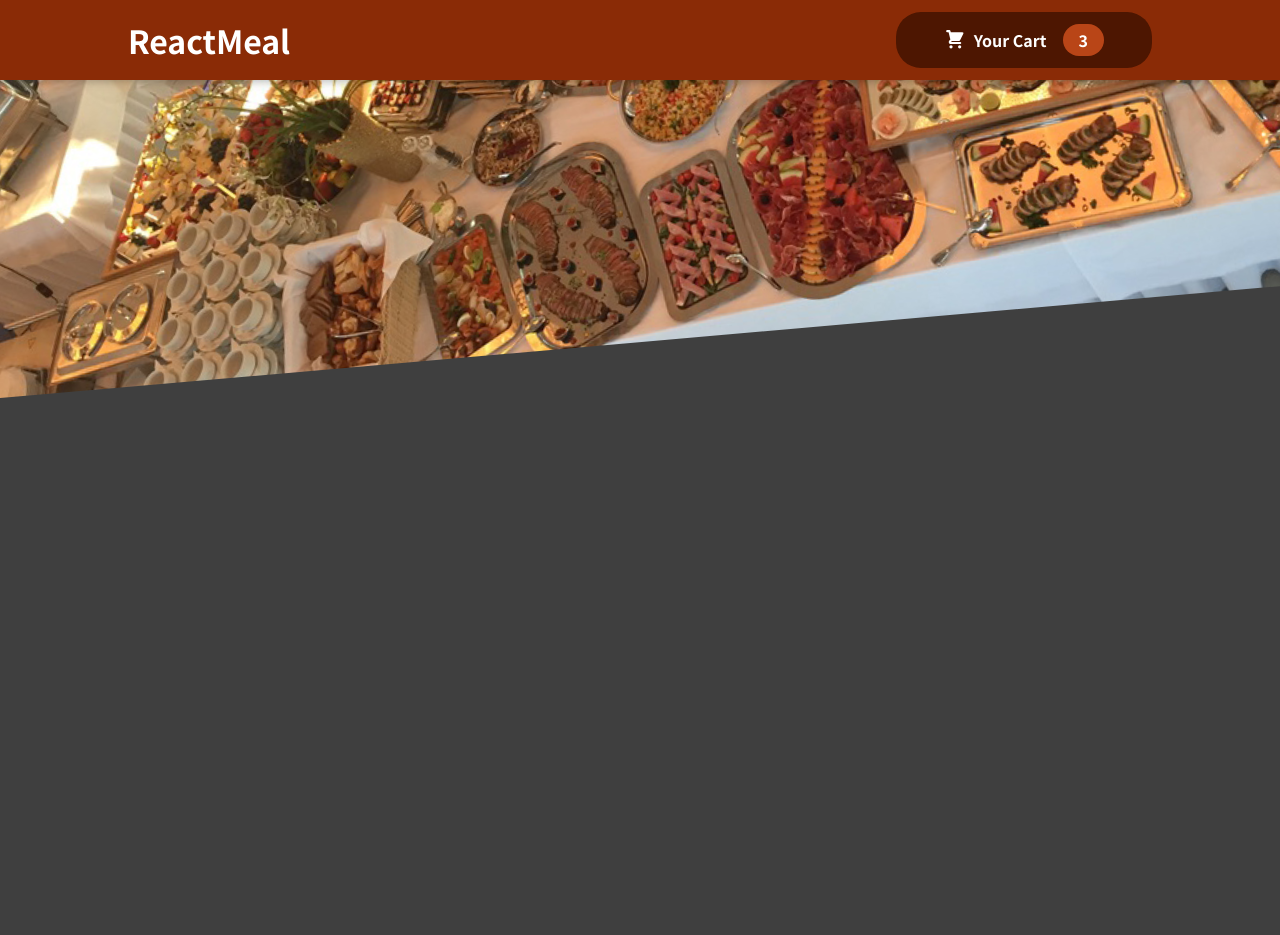
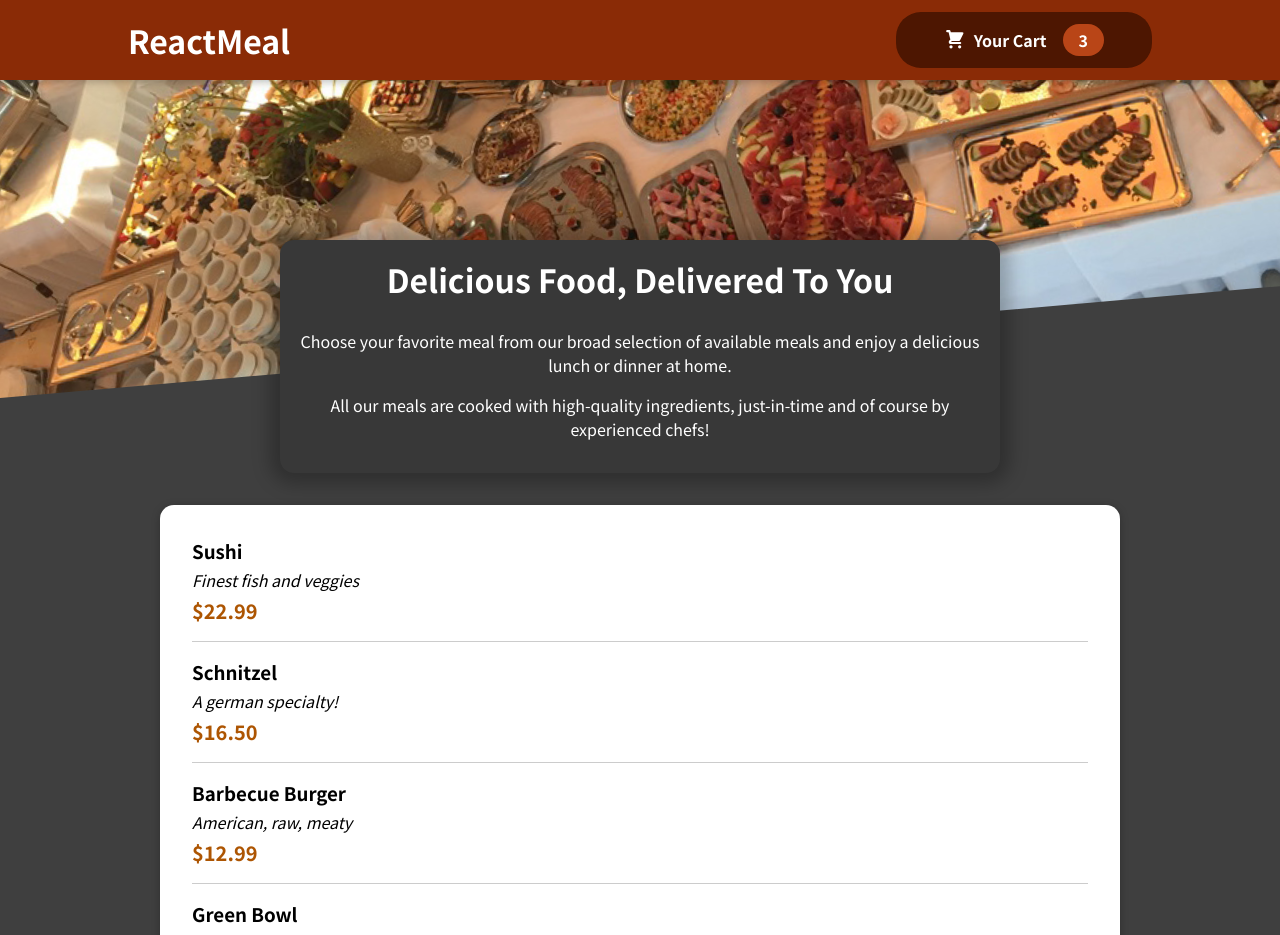
Before and after one commit to andrelmm91/FoodOrder_React, a React (Create React App) app: page / in a window 1280 px wide. Shown: the top 935 px of the page. Before the commit the page ends 800 px from the top, so only its background shows below. Built offline with nearby package versions, Linux system fonts and the light colour scheme.

Commit message:
adding mealItems and list

```diff
--- a/src/App.js
+++ b/src/App.js
@@ -1,10 +1,14 @@
 import React from "react";
 import Header from "./components/Layout/Header";
+import Meals from "./components/Meals/Meals";
 
 function App() {
   return (
     <React.Fragment>
       <Header />
+      <main>
+        <Meals />
+      </main>
     </React.Fragment>
   );
 }
--- /dev/null
+++ b/src/components/Meals/AvailableMeals.js
@@ -0,0 +1,51 @@
+import Card from "../UI/Card";
+import classes from "./AvailableMeals.module.css";
+import MealItem from "./MealItem/MealItem";
+
+const DUMMY_MEALS = [
+  {
+    id: "m1",
+    name: "Sushi",
+    description: "Finest fish and veggies",
+    price: 22.99,
+  },
+  {
+    id: "m2",
+    name: "Schnitzel",
+    description: "A german specialty!",
+    price: 16.5,
+  },
+  {
+    id: "m3",
+    name: "Barbecue Burger",
+    description: "American, raw, meaty",
+    price: 12.99,
+  },
+  {
+    id: "m4",
+    name: "Green Bowl",
+    description: "Healthy...and green...",
+    price: 18.99,
+  },
+];
+
+const AvailableMeals = () => {
+  const mealsList = DUMMY_MEALS.map((meal) => (
+    <MealItem
+      key={meal.id}
+      name={meal.name}
+      description={meal.description}
+      price={meal.price}
+    />
+  ));
+
+  return (
+    <section className={classes.meals}>
+      <Card>
+        <ul>{mealsList}</ul>
+      </Card>
+    </section>
+  );
+};
+
+export default AvailableMeals;
--- /dev/null
+++ b/src/components/Meals/AvailableMeals.module.css
@@ -0,0 +1,24 @@
+.meals {
+    max-width: 60rem;
+    width: 90%;
+    margin: 2rem auto;
+    animation: meals-appear 1s ease-out forwards;
+  }
+
+  .meals ul {
+    list-style: none;
+    margin: 0;
+    padding: 0;
+  }
+
+  @keyframes meals-appear {
+    from {
+      opacity: 0;
+      transform: translateY(3rem);
+    }
+
+    to {
+      opacity: 1;
+      transform: translateY(0);
+    }
+  }
--- /dev/null
+++ b/src/components/Meals/MealItem/MealItem.js
@@ -0,0 +1,19 @@
+import classes from "./MealItem.module.css";
+
+const MealItem = (props) => {
+    const price = `$${props.price.toFixed(2)}`;
+  return (
+    <li className={classes.meal}>
+      <div>
+        <h3>{props.name}</h3>
+        <div className={classes.description}>{props.description}</div>
+        <div className={classes.price}>{price}</div>
+      </div>
+      <div>
+
+      </div>
+    </li>
+  );
+};
+
+export default MealItem;
--- /dev/null
+++ b/src/components/Meals/MealItem/MealItem.module.css
@@ -0,0 +1,22 @@
+.meal {
+    display: flex;
+    justify-content: space-between;
+    margin: 1rem;
+    padding-bottom: 1rem;
+    border-bottom: 1px solid #ccc;
+  }
+
+  .meal h3 {
+    margin: 0 0 0.25rem 0;
+  }
+
+  .description {
+    font-style: italic;
+  }
+
+  .price {
+    margin-top: 0.25rem;
+    font-weight: bold;
+    color: #ad5502;
+    font-size: 1.25rem;
+  }
--- /dev/null
+++ b/src/components/Meals/Meals.js
@@ -0,0 +1,14 @@
+import MealsSummary from "./MealsSummary";
+import AvailableMeals from "./AvailableMeals";
+import React from "react";
+
+const Meals = () => {
+  return (
+    <React.Fragment>
+      <MealsSummary />
+      <AvailableMeals />
+    </React.Fragment>
+  );
+};
+
+export default Meals;
--- /dev/null
+++ b/src/components/Meals/MealsSummary.js
@@ -0,0 +1,19 @@
+import classes from './MealsSummary.module.css';
+
+const MealsSummary = () => {
+  return (
+    <section className={classes.summary}>
+      <h2>Delicious Food, Delivered To You</h2>
+      <p>
+        Choose your favorite meal from our broad selection of available meals
+        and enjoy a delicious lunch or dinner at home.
+      </p>
+      <p>
+        All our meals are cooked with high-quality ingredients, just-in-time and
+        of course by experienced chefs!
+      </p>
+    </section>
+  );
+};
+
+export default MealsSummary;
--- /dev/null
+++ b/src/components/Meals/MealsSummary.module.css
@@ -0,0 +1,18 @@
+.summary {
+    text-align: center;
+    max-width: 45rem;
+    width: 90%;
+    margin: auto;
+    margin-top: -10rem;
+    position: relative;
+    background-color: #383838;
+    color: white;
+    border-radius: 14px;
+    padding: 1rem;
+    box-shadow: 0 1px 18px 10px rgba(0, 0, 0, 0.25);
+  }
+
+  .summary h2 {
+    font-size: 2rem;
+    margin-top: 0;
+  }
--- /dev/null
+++ b/src/components/UI/Card.js
@@ -0,0 +1,7 @@
+import classes from "./Card.module.css";
+
+const Card = (props) => {
+  return <div className={classes.card}>{props.children}</div>;
+};
+
+export default Card;
--- /dev/null
+++ b/src/components/UI/Card.module.css
@@ -0,0 +1,6 @@
+.card {
+    padding: 1rem;
+    box-shadow: 0 2px 8px rgba(0, 0, 0, 0.25);
+    border-radius: 14px;
+    background-color: white;
+  }
```
Also changed, not shown: src/components/Meals/MealItem/MealItemForm.js (added).
